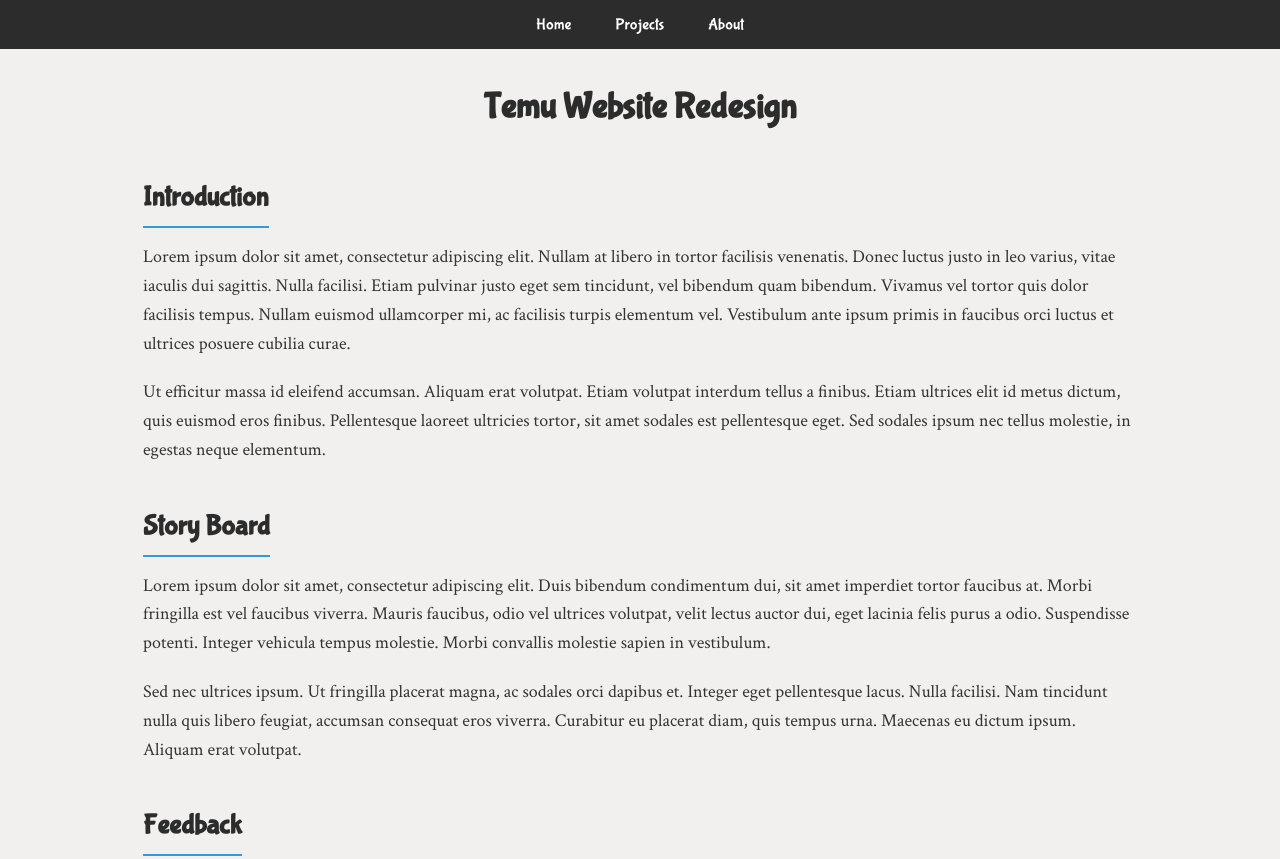
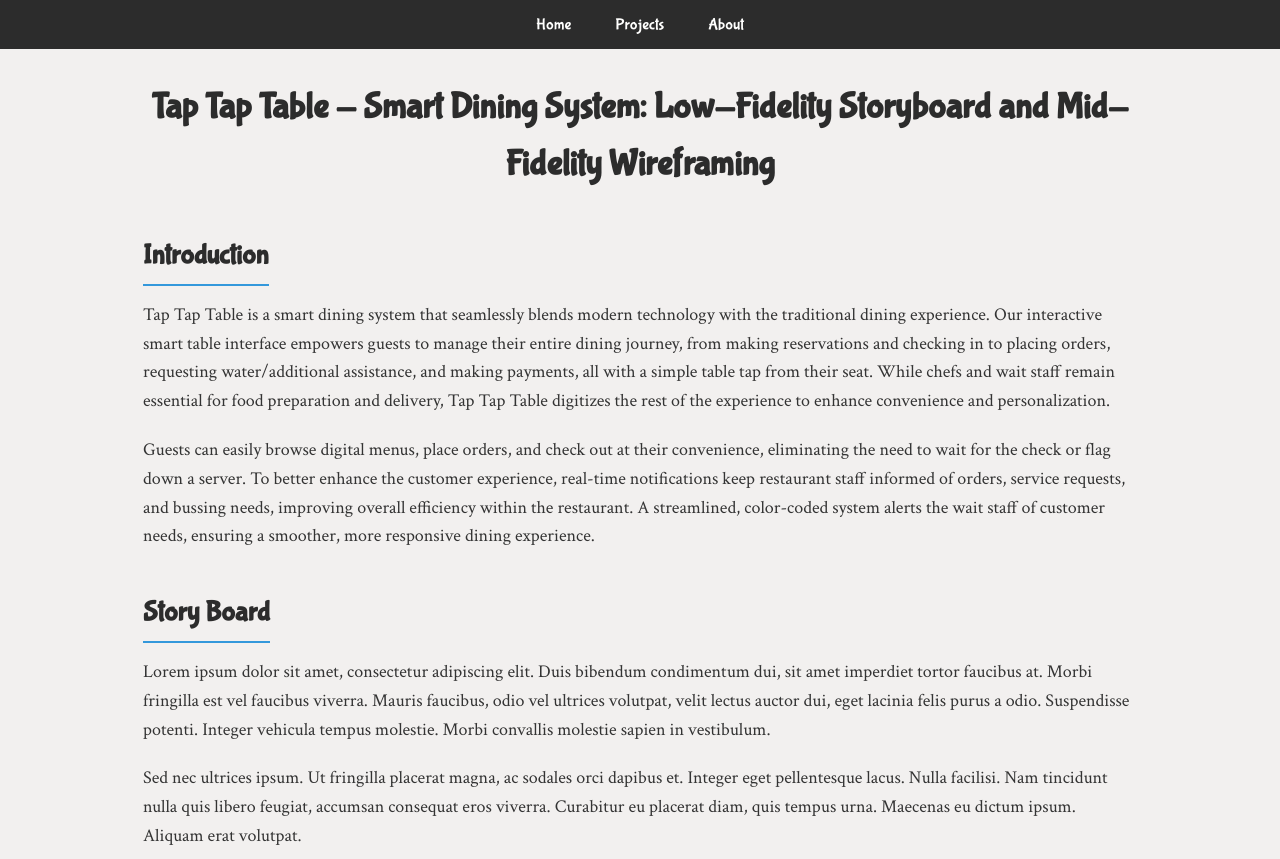
Before and after one commit to megdesigns/explore, a plain HTML site: page project1.html in a window 1280 px wide. Shown: the top 859 px of the page. Drawn offline with Linux system fonts and the light colour scheme.

Commit message:
Update project1.html

```diff
--- a/project1.html
+++ b/project1.html
@@ -164,12 +164,13 @@
 
     <!-- Project Content -->
     <section class="project-details">
-        <h1 style="font-family: 'Bubblegum Sans', cursive; text-align: center; margin: 30px 0; color: #2c2c2c; font-size: 36px;">Temu Website Redesign</h1>
+        <h1 style="font-family: 'Bubblegum Sans', cursive; text-align: center; margin: 30px 0; color: #2c2c2c; font-size: 36px;">Tap Tap Table - Smart Dining System:
+Low-Fidelity Storyboard and Mid-Fidelity Wireframing </h1>
 
         <div class="section">
             <h2>Introduction</h2>
-            <p>Lorem ipsum dolor sit amet, consectetur adipiscing elit. Nullam at libero in tortor facilisis venenatis. Donec luctus justo in leo varius, vitae iaculis dui sagittis. Nulla facilisi. Etiam pulvinar justo eget sem tincidunt, vel bibendum quam bibendum. Vivamus vel tortor quis dolor facilisis tempus. Nullam euismod ullamcorper mi, ac facilisis turpis elementum vel. Vestibulum ante ipsum primis in faucibus orci luctus et ultrices posuere cubilia curae.</p>
-            <p>Ut efficitur massa id eleifend accumsan. Aliquam erat volutpat. Etiam volutpat interdum tellus a finibus. Etiam ultrices elit id metus dictum, quis euismod eros finibus. Pellentesque laoreet ultricies tortor, sit amet sodales est pellentesque eget. Sed sodales ipsum nec tellus molestie, in egestas neque elementum.</p>
+            <p>Tap Tap Table is a smart dining system that seamlessly blends modern technology with the traditional dining experience. Our interactive smart table interface empowers guests to manage their entire dining journey, from making reservations and checking in to placing orders, requesting water/additional assistance, and making payments, all with a simple table tap from their seat. While chefs and wait staff remain essential for food preparation and delivery, Tap Tap Table digitizes the rest of the experience to enhance convenience and personalization.</p>
+            <p>Guests can easily browse digital menus, place orders, and check out at their convenience, eliminating the need to wait for the check or flag down a server. To better enhance the customer experience, real-time notifications keep restaurant staff informed of orders, service requests, and bussing needs, improving overall efficiency within the restaurant. A streamlined, color-coded system alerts the wait staff of customer needs, ensuring a smoother, more responsive dining experience.</p>
         </div>
 
         <div class="section">
```
